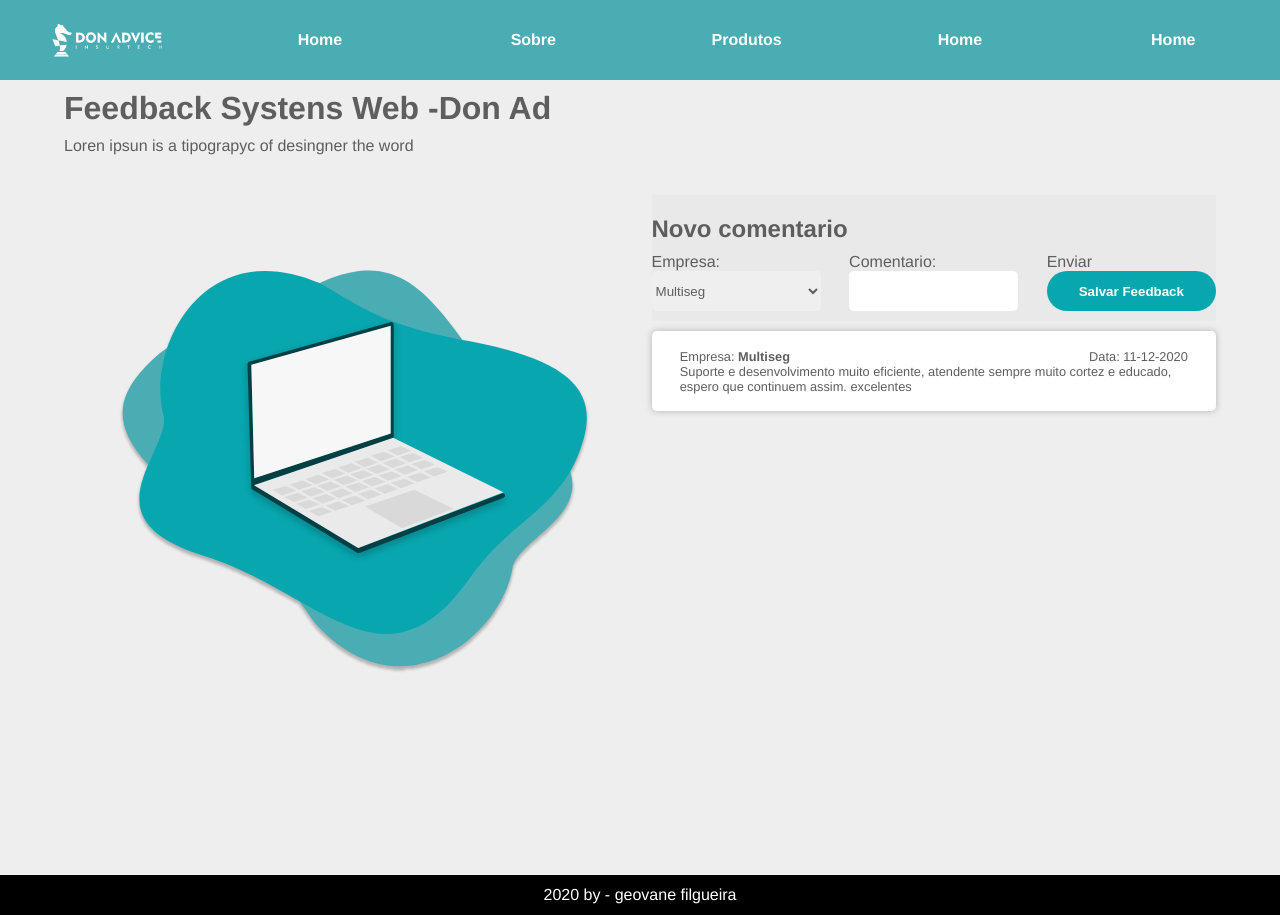
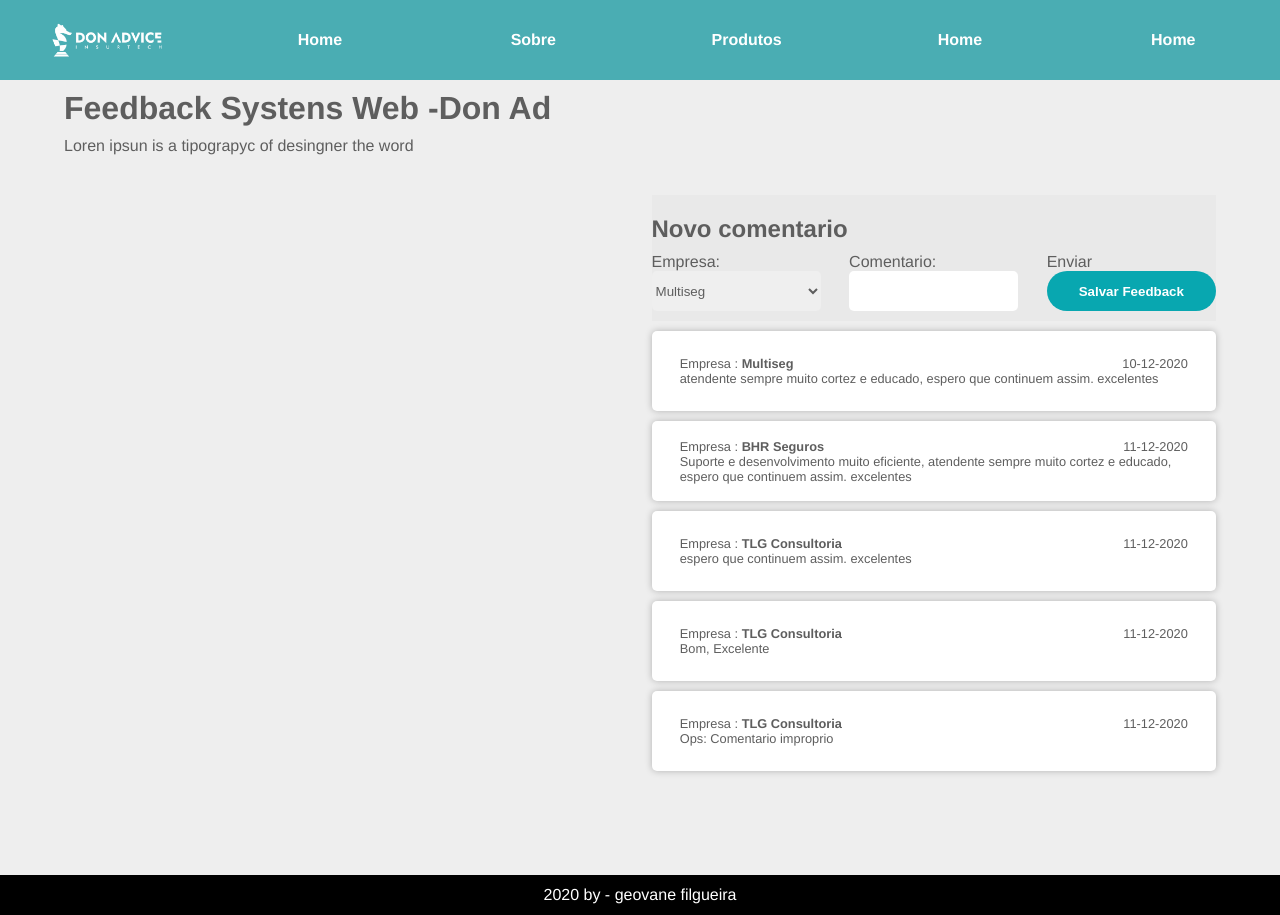
Before and after one commit to geovanefilgueira/entrevista-dom, a Vue app: page / in a window 1280 px wide. Built offline with nearby package versions, Linux system fonts and the light colour scheme.

Commit message:
TodoIst com array, utilizando v-for e v-if,else

```diff
--- a/public/index.html
+++ b/public/index.html
@@ -6,6 +6,10 @@
     <meta name="viewport" content="width=device-width,initial-scale=1.0">
     <link rel="icon" href="<%= BASE_URL %>favicon.ico">
     <title><%= htmlWebpackPlugin.options.title %></title>
+    <link
+    rel="stylesheet"
+    href="https://cdnjs.cloudflare.com/ajax/libs/animate.css/4.1.1/animate.min.css"
+  />
   </head>
   <body>
     <noscript>
--- a/src/components/Header.vue
+++ b/src/components/Header.vue
@@ -6,7 +6,7 @@
         </div>
 
         <div class="container-main">
-            <div class="container-info">
+            <div class="container-info animate__animated animate__fadeInLeft">
                 <img src="../assets/notebook.svg" alt="desenho de um notebook">
             </div>
             <div class="container-cards cell-w100">
@@ -27,26 +27,16 @@
                         </div>
                         <div class="flex-column w30">
                             <label>Enviar</label>
-                            <button>Salvar Feedback</button>
+                            <button v-on:click="adicionar">Salvar Feedback</button>
                         </div>
 
                     </div>
                 </div>
+                <div v-for="cards in comentarios" :key="cards.id">
+                    <Cards :comentarios="cards"/>
+                </div>
 
-                <div class="container-card"> <!-- PODE SE TRANSFORMAR O CARD EM UM COMPONENTE E PASSAR DADOS VIA PROPS -->
-                    <div class="w90">
-                        <div class="flex-row">
-                            <div>
-                                <label>Empresa: </label>
-                                <strong>Multiseg</strong>
-                            </div>
-                            <label>Data: 11-12-2020</label>
-                        </div>
-                        <label>
-                            Suporte e desenvolvimento muito eficiente, atendente sempre muito cortez e educado, espero que continuem assim. excelentes
-                        </label>
-                    </div>
-                </div>
+
 
             </div>
         </div>
@@ -54,8 +44,69 @@
 </template>
 
 <script>
+import Cards from './cards'
+
 export default {
+    components: {//components que vai usar
+        Cards
+    },
+    data(){
+        return{
+           comentarios:[
+                {
+                    id:'0',
+                    empresa:'Multiseg',
+                    comentario:'atendente sempre muito cortez e educado, espero que continuem assim. excelentes',
+                    data:'10-12-2020'
+                },
+                {
+                    id:'1',
+                    empresa:'BHR Seguros',
+                    comentario:'Suporte e desenvolvimento muito eficiente, atendente sempre muito cortez e educado, espero que continuem assim. excelentes',
+                    data:'11-12-2020'
+                }
+                ,
+                {
+                    id:'2',
+                    empresa:'TLG Consultoria',
+                    comentario:'espero que continuem assim. excelentes',
+                    data:'11-12-2020'
+                },
+                {
+                    id:'3',
+                    empresa:'TLG Consultoria',
+                    comentario:'Bom, Excelente',
+                    data:'11-12-2020'
+                },
+                {
+                    id:'4',
+                    empresa:'TLG Consultoria',
+                    comentario:'maria falou um palatrao',
+                    data:'11-12-2020'
+                }
 
+            ]
+
+        }
+    }
+    ,
+    props:{
+        dados: Array
+    },
+     methods: {
+        adicionar: ()=>{
+            this.comentarios.push(
+                {
+                    id:'8',
+                    empresa:'aaa',
+                    comentario:'atendente sempre muito cortez e educado, espero que continuem assim. excelentes',
+                    data:'10-12-2020'
+                }
+            ).then(
+                console.log("salvo")
+            )
+        }
+     }
 }
 </script>
 
@@ -79,7 +130,7 @@ header{
     }
 .container-cards,.container-info{
     width: 49%;
-    height: 80vh;
+    min-height: 80vh;
 }
 .container-info>img{
     width: 100%;
@@ -90,19 +141,7 @@ header{
     min-height: 10vh;
     background: #e9e9e9;
 }
-.container-card{
-    width: 100%;
-    height: 10vh;
-    background: #FFFFFF;
-    box-shadow: 0px 0px 7px rgba(0, 0, 0, 0.25);
-    margin: 10px 0;
-    border-radius: 5px;
-    display: flex;
-    align-items: center;
-    justify-content: center;
-    font-size: 0.8em;
-    color: #6b6b6b;
-}
+
 
 @media only screen and (max-width: 600px) {
   .container-info{display: none;}
--- /dev/null
+++ b/src/components/cards.vue
@@ -0,0 +1,41 @@
+<template>
+    <div class="container-card"> <!-- PODE SE TRANSFORMAR O CARD EM UM COMPONENTE E PASSAR DADOS VIA PROPS -->
+        <div class="w90">
+            <div class="flex-row">
+                <div>
+                    <label>Empresa : </label>
+                    <strong>{{comentarios.empresa}}</strong>
+                </div>
+                <label>{{comentarios.data}}</label>
+            </div>
+            <label>
+                <label v-if="comentarios.comentario.includes('palatrao')">Ops: Comentario improprio</label>
+                <label v-else>{{comentarios.comentario}}</label>
+
+            </label>
+        </div>
+    </div>
+</template>
+<script>
+export default {
+
+    props:{
+        comentarios:Object
+    }
+}
+</script>
+<style scoped>
+.container-card{
+    width: 100%;
+    height: 10vh;
+    background: #FFFFFF;
+    box-shadow: 0px 0px 7px rgba(0, 0, 0, 0.25);
+    margin: 10px 0;
+    border-radius: 5px;
+    display: flex;
+    align-items: center;
+    justify-content: center;
+    font-size: 0.8em;
+    color: #6b6b6b;
+}
+</style>
```
